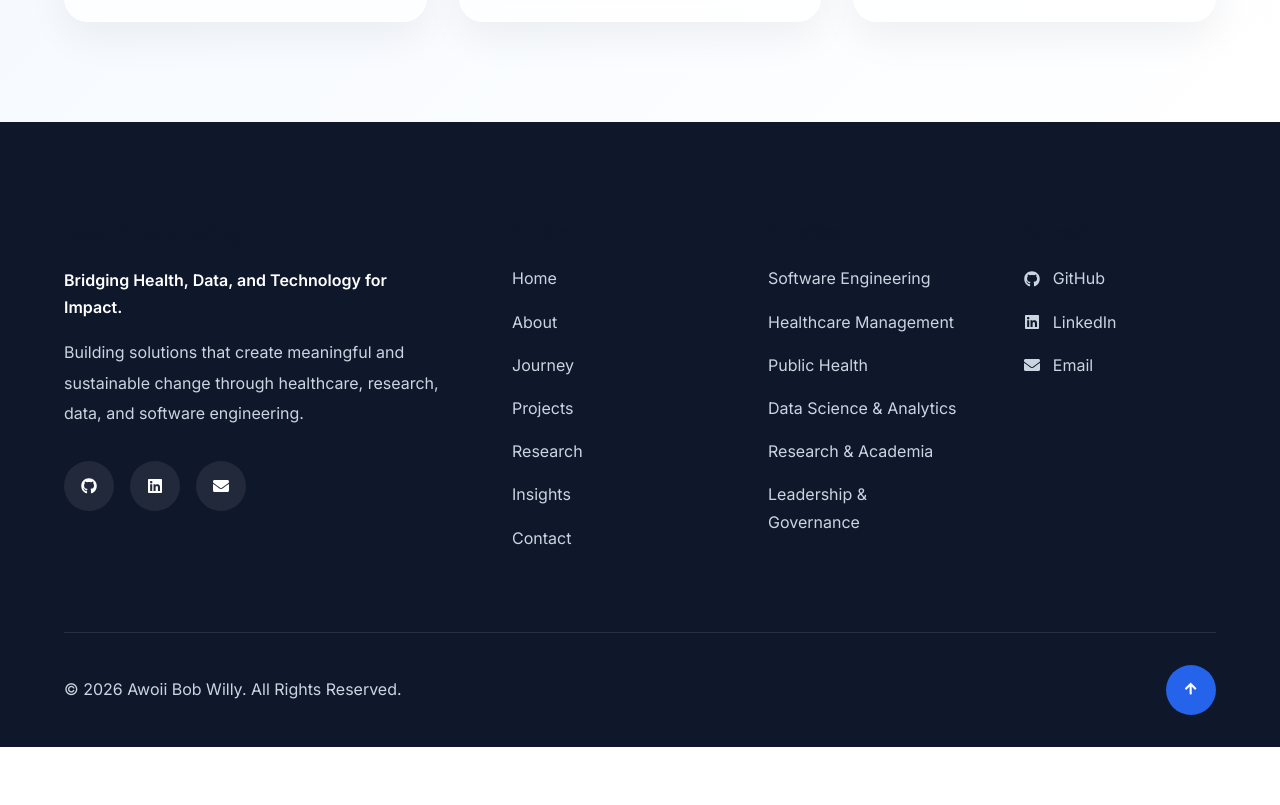
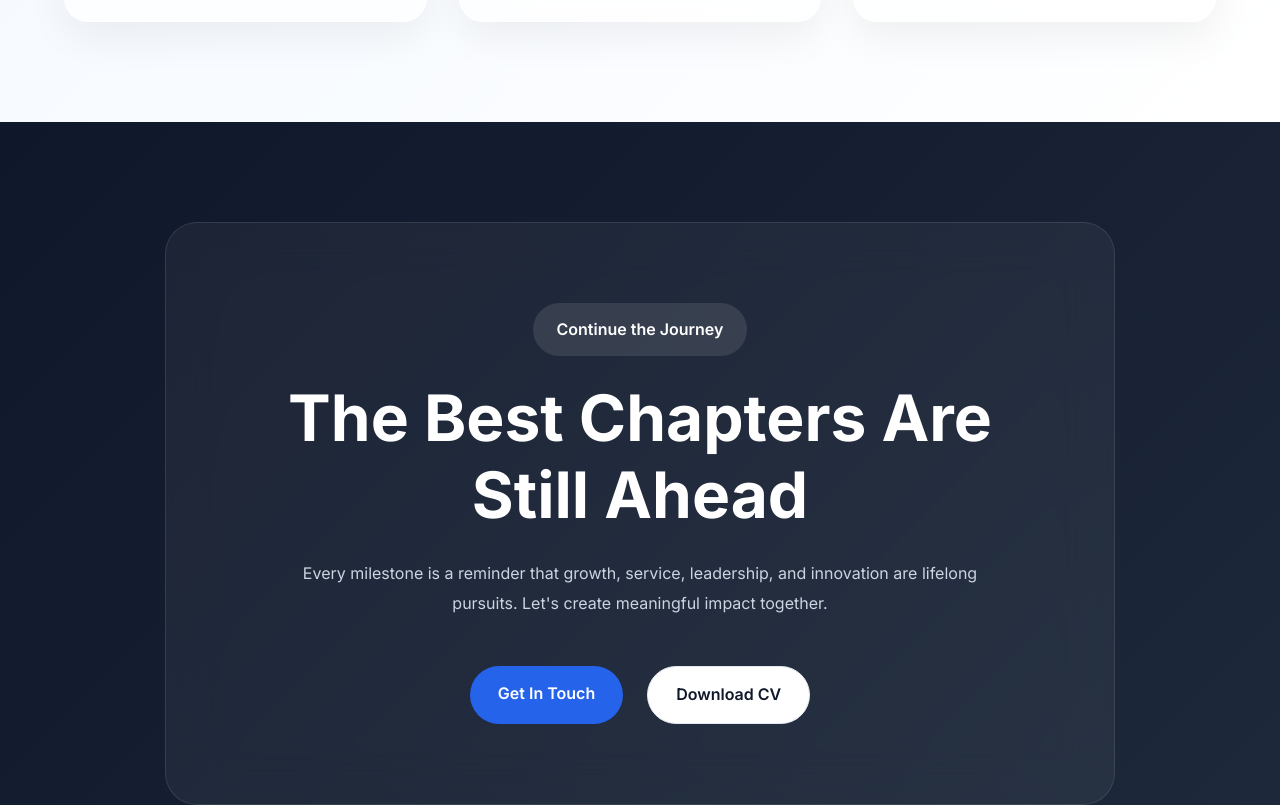
Before and after one commit to awoiibobwilly/abwp-frontend, a React (Vite) app: page /journey in a window 1280 px wide. Shown: the part 4514-5319 px from the top of the page. Before the commit the page ends 5261 px from the top, so only its background shows below. Built offline with nearby package versions, Linux system fonts and the light colour scheme.

Commit message:
journey: added journey CTA Section

```diff
--- a/src/components/journey/JourneyCTA.jsx
+++ b/src/components/journey/JourneyCTA.jsx
@@ -0,0 +1,55 @@
+import { NavLink } from "react-router-dom";
+
+import { journeyCTAData }
+from "../../data/journey/journeyCTAData";
+
+import "../../styles/journey/journeyCTA.css";
+
+function JourneyCTA() {
+
+  return (
+    <section className="journey-cta section">
+
+      <div className="container">
+
+        <div className="journey-cta-card">
+
+          <span className="journey-cta-badge">
+            {journeyCTAData.badge}
+          </span>
+
+          <h2>
+            {journeyCTAData.title}
+          </h2>
+
+          <p>
+            {journeyCTAData.subtitle}
+          </p>
+
+          <div className="journey-cta-buttons">
+
+            <NavLink
+              to={journeyCTAData.primaryButton.link}
+              className="btn btn-primary"
+            >
+              {journeyCTAData.primaryButton.text}
+            </NavLink>
+
+            <NavLink
+              to={journeyCTAData.secondaryButton.link}
+              className="btn btn-outline"
+            >
+              {journeyCTAData.secondaryButton.text}
+            </NavLink>
+
+          </div>
+
+        </div>
+
+      </div>
+
+    </section>
+  );
+}
+
+export default JourneyCTA;
--- a/src/data/journey/journeyCTAData.js
+++ b/src/data/journey/journeyCTAData.js
@@ -0,0 +1,18 @@
+export const journeyCTAData = {
+    badge: "Continue the Journey",
+
+    title: "The Best Chapters Are Still Ahead",
+
+    subtitle:
+      "Every milestone is a reminder that growth, service, leadership, and innovation are lifelong pursuits. Let's create meaningful impact together.",
+
+    primaryButton: {
+      text: "Get In Touch",
+      link: "/contact",
+    },
+
+    secondaryButton: {
+      text: "Download CV",
+      link: "/cv",
+    },
+  };
--- a/src/pages/Journey.jsx
+++ b/src/pages/Journey.jsx
@@ -1,6 +1,7 @@
 import JourneyHero from "../components/journey/JourneyHero";
 import JourneyTimeline from "../components/journey/JourneyTimeline";
 import FutureVision from "../components/journey/FutureVision";
+import JourneyCTA from "../components/journey/JourneyCTA";
 
 function Journey() {
   return (
@@ -10,6 +11,8 @@ function Journey() {
       <JourneyTimeline />
 
       <FutureVision />
+
+      <JourneyCTA />
     </>
   );
 }
--- a/src/styles/journey/journeyCTA.css
+++ b/src/styles/journey/journeyCTA.css
@@ -0,0 +1,136 @@
+/* ==========================================
+   JOURNEY CTA
+========================================== */
+
+.journey-cta{
+
+    background:
+    linear-gradient(
+        135deg,
+        #0f172a,
+        #1e293b
+    );
+
+}
+
+
+/* ==========================================
+   CARD
+========================================== */
+
+.journey-cta-card{
+
+    max-width:950px;
+
+    margin:auto;
+
+    text-align:center;
+
+    padding:5rem;
+
+    border-radius:2rem;
+
+    background:rgba(255,255,255,.05);
+
+    border:1px solid rgba(255,255,255,.1);
+
+    backdrop-filter:blur(25px);
+
+}
+
+
+/* ==========================================
+   BADGE
+========================================== */
+
+.journey-cta-badge{
+
+    display:inline-block;
+
+    padding:.8rem 1.5rem;
+
+    border-radius:999px;
+
+    background:rgba(255,255,255,.1);
+
+    color:white;
+
+    font-weight:600;
+
+    margin-bottom:1.5rem;
+
+}
+
+
+/* ==========================================
+   TITLE
+========================================== */
+
+.journey-cta-card h2{
+
+    font-size:clamp(2.5rem,5vw,4rem);
+
+    color:white;
+
+    margin-bottom:1.5rem;
+
+    line-height:1.2;
+
+}
+
+
+/* ==========================================
+   TEXT
+========================================== */
+
+.journey-cta-card p{
+
+    max-width:700px;
+
+    margin:auto;
+
+    color:#cbd5e1;
+
+    line-height:1.9;
+
+    margin-bottom:3rem;
+
+}
+
+
+/* ==========================================
+   BUTTONS
+========================================== */
+
+.journey-cta-buttons{
+
+    display:flex;
+
+    justify-content:center;
+
+    gap:1.5rem;
+
+}
+
+
+/* ==========================================
+   RESPONSIVE
+========================================== */
+
+@media(max-width:768px){
+
+    .journey-cta-card{
+
+        padding:3rem 2rem;
+
+    }
+
+    .journey-cta-buttons{
+
+        flex-direction:column;
+
+        align-items:center;
+
+    }
+
+}
```
